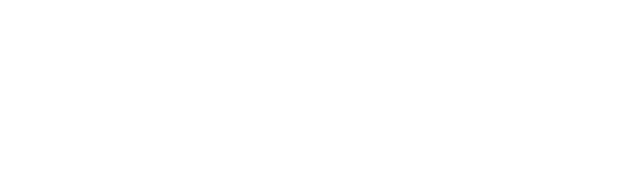
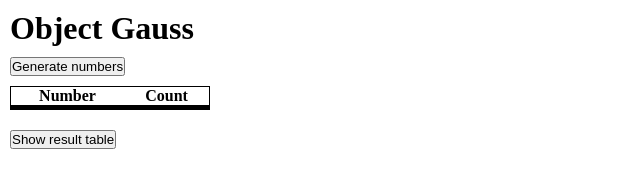
Before and after one commit to Frtn0717/Object-Gauss, a plain HTML site: page hometask04/index.html in a window 1280 px wide. Shown: the whole page, without its empty margins (0-640 px from the left). Drawn offline with Linux system fonts and the light colour scheme.

Commit message:
feat: add result template

```diff
--- a/hometask04/index.html
+++ b/hometask04/index.html
@@ -4,9 +4,51 @@
   <meta charset="UTF-8">
   <meta http-equiv="X-UA-Compatible" content="IE=edge">
   <meta name="viewport" content="width=device-width, initial-scale=1.0">
-  <title>Document</title>
+  <link rel="stylesheet" href="./main.css">
+  <title>Hometask04</title>
 </head>
 <body>
+  <main>
+    <h1> Object Gauss </h1>
+    <section id="wrap_array">
+      <input type="button" name="show_array" id="btn_array" value="Generate numbers">
+      <input type="text" class=" result_arr hidden" id="res_arr">
+    </section>
+
+    <section id="wrap_table">
+      <table class="result_tab" id="res_tab">
+        <thead>
+          <tr>
+            <th>Number</th>
+            <th>Count</th>
+          </tr>
+        </thead>
+        <tbody>
+          <tr>
+            <td></td>
+            <td></td>
+          </tr>
+          </tr>
+            <td></td>
+            <td></td>
+          </tr>
+          <tr>
+            <td></td>
+            <td></td>
+          </tr>
+          </tr>
+            <td></td>
+            <td></td>
+          </tr>
+        </tbody>
+      </table>
+    </section>
+
+    <section id="wrap_btn_result">
+      <input type="button" class="btn_result_table" id="btn_res_tab" value="Show result table">
+    </section>
+
+  </main>
 
   <script src="./script.js"></script>
 </body>
--- a/hometask04/main.css
+++ b/hometask04/main.css
@@ -0,0 +1,32 @@
+* {
+  margin: 0;
+  padding: 0;
+  box-sizing: border-box;
+}
+
+h1 {
+  margin: 10px;
+}
+
+#wrap_array {
+  margin: 10px;
+}
+
+.hidden {
+  visibility: hidden;
+}
+
+.result_tab {
+  margin: 10px;
+  width: 200px;
+  border: 1px solid black;
+  border-collapse: collapse;
+}
+
+td {
+  border: 1px solid black;
+}
+
+#btn_res_tab {
+  margin: 10px;
+}
```
